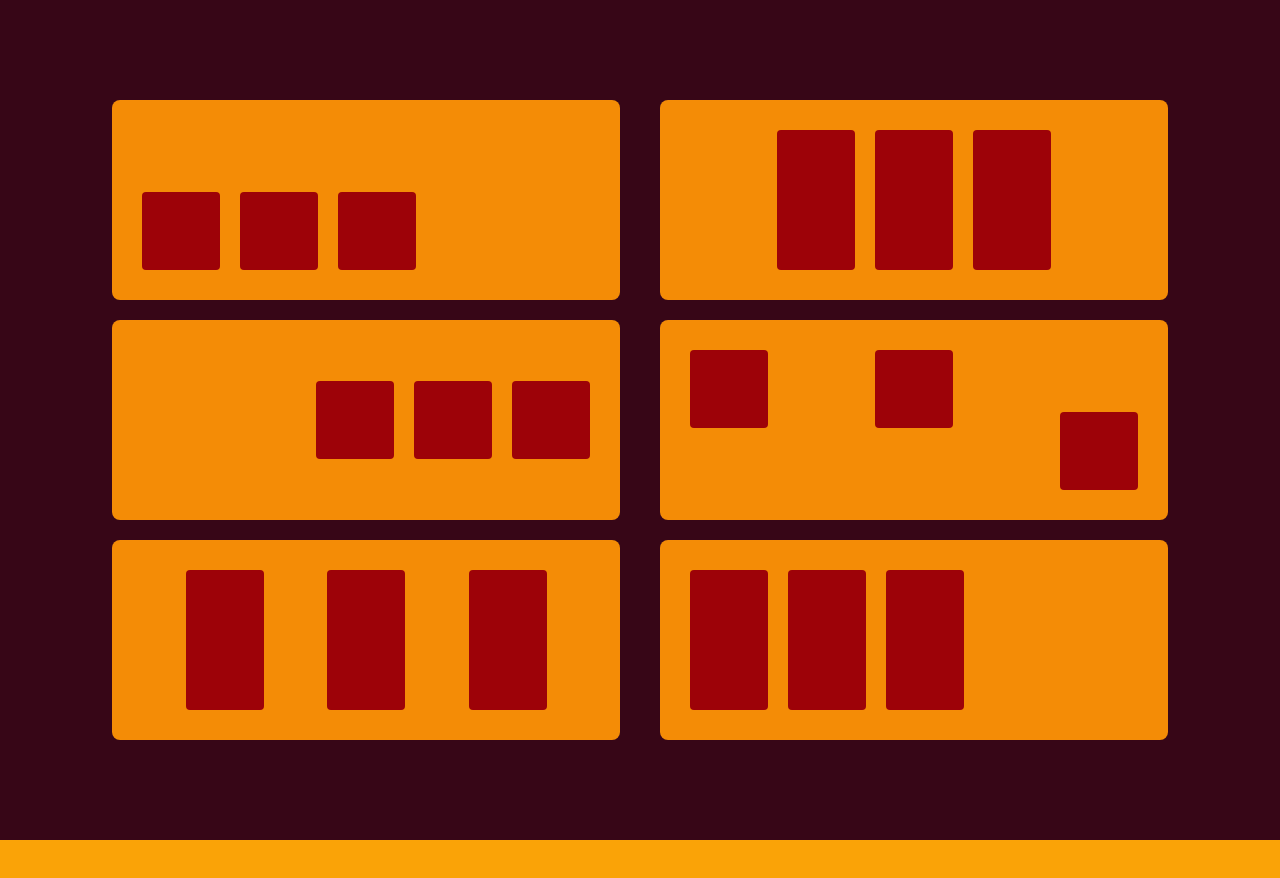
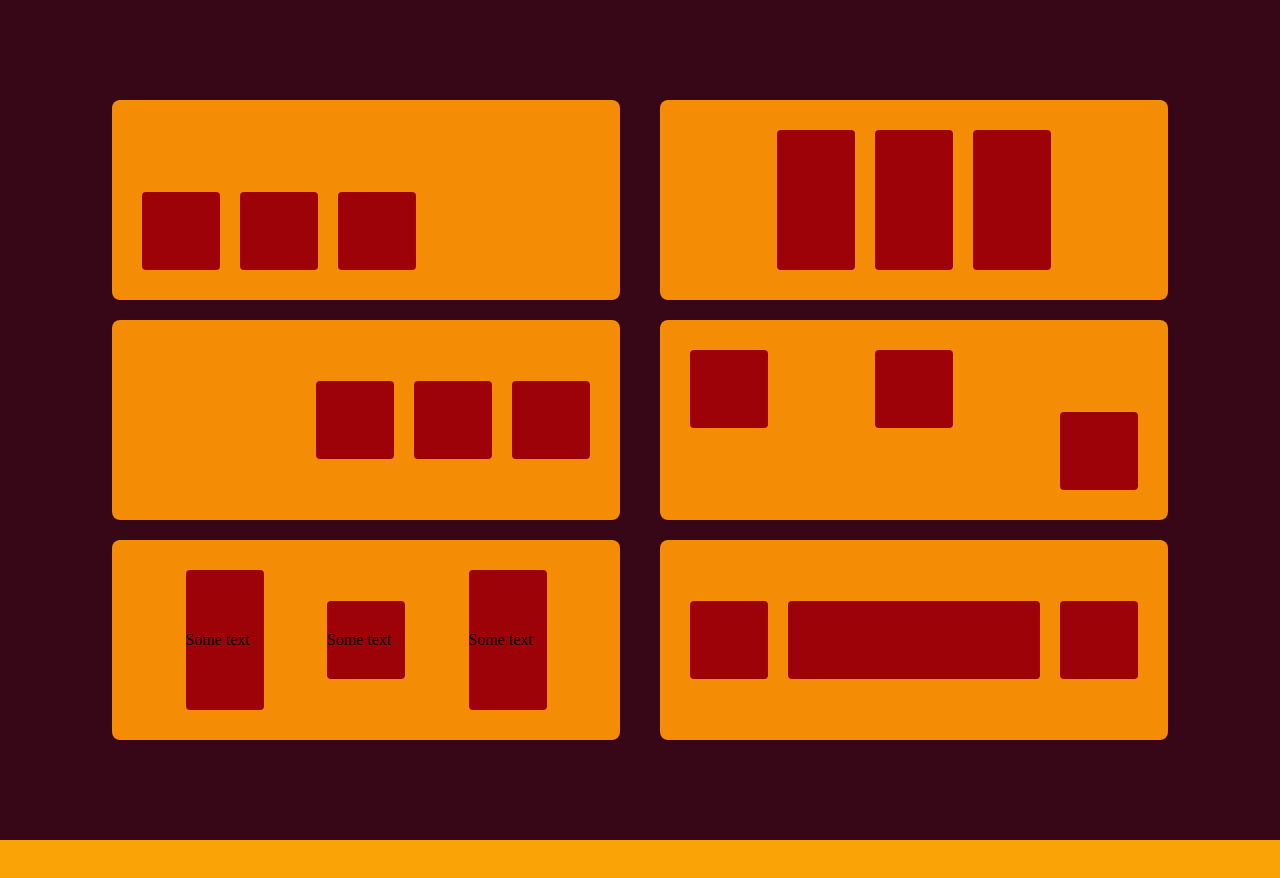
Before and after one commit to MPLarsson/Figma-Flexbox, a plain HTML site: page index.html in a window 1280 px wide. Shown: the top 878 px of the page. Drawn offline with nearby package versions, Linux system fonts and the light colour scheme.

Commit message:
Flex adjustments
Adjusted flex to better represent the design in Figma, using only flex to get as close as I could.

```diff
--- a/index.html
+++ b/index.html
@@ -3,8 +3,9 @@
 <head>
     <meta charset="UTF-8">
     <meta name="viewport" content="width=device-width, initial-scale=1.0">
+    <link rel="stylesheet" href="https://necolas.github.io/normalize.css/8.0.1/normalize.css">
     <link rel="stylesheet" href="styles/index.css">
-    <title>Document</title>
+    <title>Figma Flex</title>
 </head>
 <body>
 
@@ -27,9 +28,9 @@
             </div>
             <div class="container-rectangle-three">
 
-                <div class="container_box"></div>
-                <div class="container_box"></div>
-                <div class="container_box"></div>
+                <div class="container_box">Some text</div>
+                <div class="container_box">Some text</div>
+                <div class="container_box">Some text</div>
 
             </div>
         </div>
--- a/styles/index.css
+++ b/styles/index.css
@@ -40,6 +40,7 @@ body{
     padding: 20px;
     margin: 20px;
     display: flex;
+    align-items: flex-end;
 }
 
 .container-rectangle-two {
@@ -51,6 +52,7 @@ body{
     margin: 20px;
     display: flex;
     justify-content: flex-end;
+    align-items: center;
 }
 
 .container-rectangle-three {
@@ -62,6 +64,7 @@ body{
     margin: 20px;
     display: flex;
     justify-content: space-evenly;
+    align-items: baseline;
 }
 
 .container-rectangle-four {
@@ -94,18 +97,33 @@ body{
     padding: 20px;
     margin: 20px;
     display: flex;
+    align-items: center;
+    justify-content: flex-start;
+    /* justify-content: center; */
 }
 
 .container-rectangle-one .container_box {
-    align-self: flex-end;
+    /* align-self: flex-end; */
 }
 
 .container-rectangle-two .container_box {
-    align-self: center;
+    /* align-self: center; */
 }
 
 .container-rectangle-three .container_box {
+    align-items: center;
+}
 
+.container-rectangle-three .container_box:nth-child(1){
+    align-self: stretch;
+}
+
+.container-rectangle-three .container_box:nth-child(3){
+    align-self: stretch;
+}
+
+.container-rectangle-three .container_box:nth-child(2){
+    align-self: center;
 }
 
 .container-rectangle-four .container_box {
@@ -119,3 +137,12 @@ body{
 .container-rectangle-five .container_box:nth-child(3) {
     align-self: flex-end;
 }
+
+.container-rectangle-six .container_box {
+    align-self: center;
+}
+
+.container-rectangle-six .container_box:nth-child(2){
+    flex-grow: 1;
+    /* width: 156px; */
+}
```
